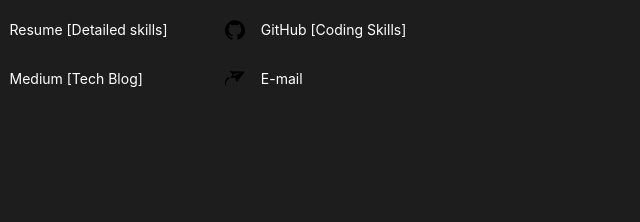
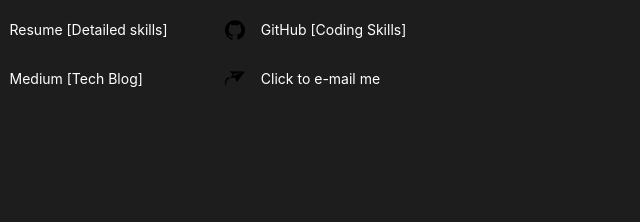
Before and after one commit to sujithnath/sujithnath, a website: page index.html in a window 1280 px wide. Shown: the part 485-707 px from the top of the page, 548-1188 px from the left. Drawn offline with nearby package versions, Linux system fonts and the light colour scheme.

Commit message:
new changes

```diff
--- a/index.html
+++ b/index.html
@@ -110,7 +110,7 @@
                 d="M5.564 2.703l3.45 3.734-2.434 4.798 5.14-.921 2.34 5.646L24 2.926 5.564 2.703zm-.636 8.088l.957-.787-1.234.39-.126-.18.51-.495-.669.27C1.813 10.979 0 13.455 0 16.35c0 1.951.822 3.705 2.133 4.947-.563-.99-.885-2.134-.885-3.355 0-2.865 1.809-5.415 4.315-6.42l.315-.766-.75.331-.211-.285.011-.011zm4.364-1.97L10.89 6l9.398-2.201L9.292 8.821z"
               />
             </svg>
-            <a target="blank" href="mailto:sujithgnth@gmail.com?subject=Hey, Sujith!">E-mail</a>
+            <a target="blank" href="mailto:sujithgnth@gmail.com?subject=Hey, Sujith!">Click to e-mail me</a>
           </li>
         </ul>
       </section>
```
